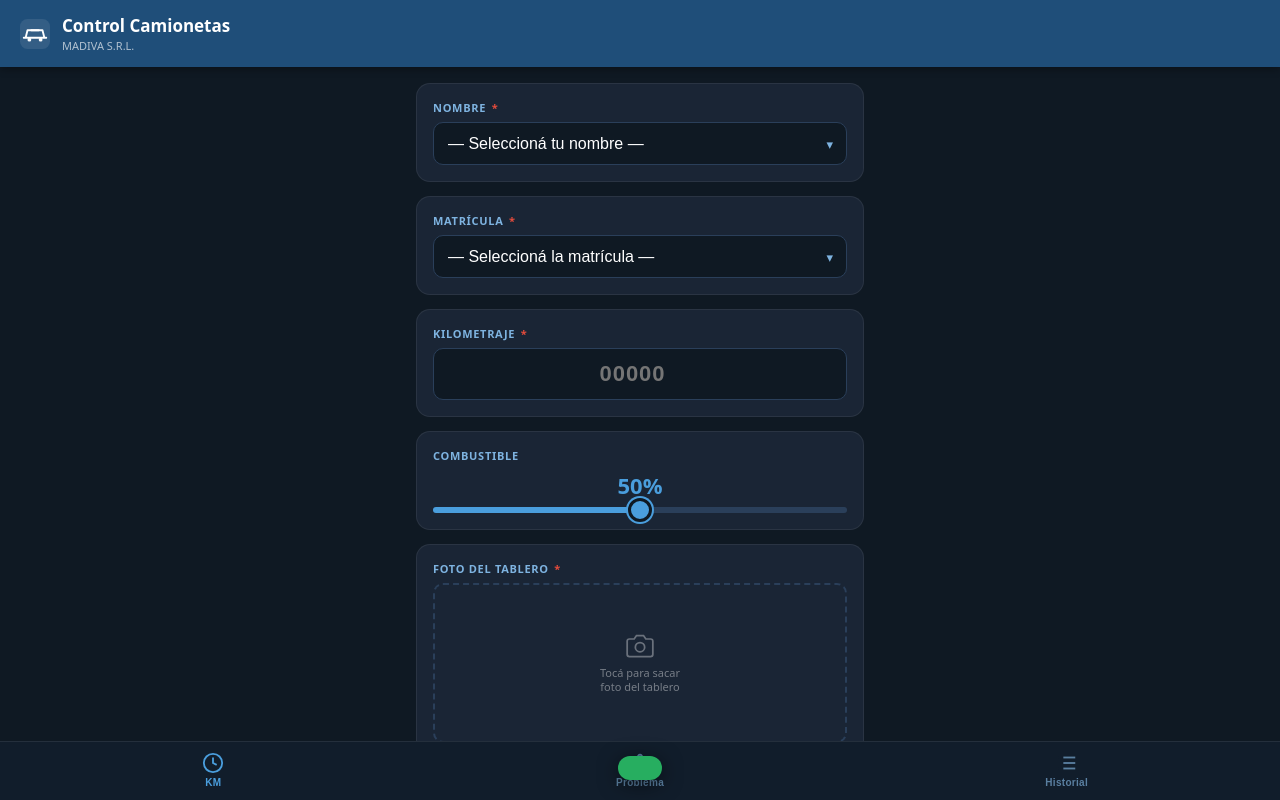
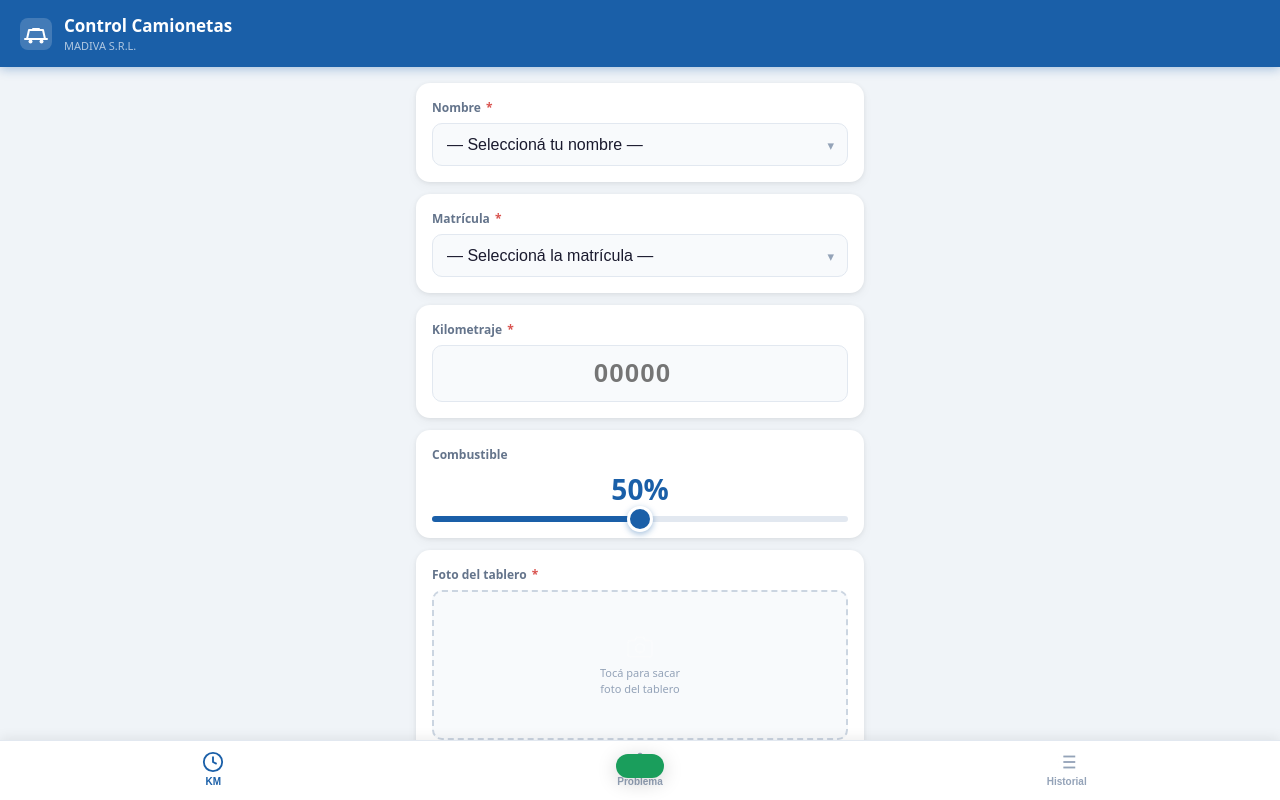
Before and after one commit to madiva-tools/camionetas, a plain HTML site: page index.html in a window 1280 px wide. Both pictures are taken after a click on the button "KM". Shown: the top 800 px of the page. Drawn offline with Linux system fonts and the light colour scheme.

Commit message:
design: light theme, white cards, blue+red accents

```diff
--- a/index.html
+++ b/index.html
@@ -3,7 +3,7 @@
 <head>
 <meta charset="UTF-8">
 <meta name="viewport" content="width=device-width, initial-scale=1, maximum-scale=1">
-<meta name="theme-color" content="#1F4E79">
+<meta name="theme-color" content="#1A5FA8">
 <meta name="apple-mobile-web-app-capable" content="yes">
 <meta name="apple-mobile-web-app-status-bar-style" content="black-translucent">
 <meta name="apple-mobile-web-app-title" content="MADIVA Camionetas">
@@ -11,103 +11,106 @@
 <title>MADIVA — Control Camionetas</title>
 <style>
 *{box-sizing:border-box;margin:0;padding:0;-webkit-tap-highlight-color:transparent}
-body{font-family:system-ui,-apple-system,sans-serif;background:#0f1923;color:#fff;min-height:100vh;display:flex;flex-direction:column;padding-bottom:70px}
+body{font-family:system-ui,-apple-system,sans-serif;background:#F0F4F8;color:#1a1a2e;min-height:100vh;display:flex;flex-direction:column;padding-bottom:72px}
 
 /* HEADER */
-header{background:#1F4E79;padding:14px 20px;display:flex;align-items:center;gap:12px;position:sticky;top:0;z-index:10;box-shadow:0 2px 8px #0005}
-header h1{font-size:17px;font-weight:700}
-header p{font-size:11px;opacity:.65;margin-top:1px}
+header{background:#1A5FA8;padding:14px 20px;display:flex;align-items:center;gap:12px;position:sticky;top:0;z-index:10;box-shadow:0 2px 10px rgba(26,95,168,.35)}
+header h1{font-size:17px;font-weight:700;color:#fff}
+header p{font-size:11px;color:rgba(255,255,255,.65);margin-top:1px}
 
 /* TABS */
-.tabs{position:fixed;bottom:0;left:0;right:0;background:#111d2b;border-top:1px solid #ffffff14;display:flex;z-index:20}
-.tab{flex:1;padding:10px 4px 12px;display:flex;flex-direction:column;align-items:center;gap:3px;cursor:pointer;border:none;background:none;color:#5a7fa0;font-size:10px;font-weight:600;letter-spacing:.3px;transition:color .15s}
-.tab.active{color:#4a9edd}
+.tabs{position:fixed;bottom:0;left:0;right:0;background:#fff;border-top:1px solid #e2e8f0;display:flex;z-index:20;box-shadow:0 -2px 12px rgba(0,0,0,.08)}
+.tab{flex:1;padding:10px 4px 13px;display:flex;flex-direction:column;align-items:center;gap:3px;cursor:pointer;border:none;background:none;color:#94a3b8;font-size:10px;font-weight:600;transition:color .15s}
+.tab.active{color:#1A5FA8}
+.tab.active-prob{color:#d9534f}
 .tab svg{width:22px;height:22px}
 
 /* PAGES */
-.page{display:none;padding:16px;max-width:480px;width:100%;margin:0 auto;flex-direction:column;gap:14px}
+.page{display:none;padding:16px;max-width:480px;width:100%;margin:0 auto;flex-direction:column;gap:12px}
 .page.active{display:flex}
 
 /* CARDS */
-.card{background:#1a2535;border-radius:14px;padding:16px;border:1px solid #ffffff12}
-.card-title{font-size:13px;font-weight:700;color:#7eb3e0;margin-bottom:12px;text-transform:uppercase;letter-spacing:.6px}
+.card{background:#fff;border-radius:14px;padding:16px;box-shadow:0 1px 4px rgba(0,0,0,.07),0 4px 12px rgba(0,0,0,.04)}
 
-label{display:block;font-size:11px;font-weight:600;text-transform:uppercase;letter-spacing:.7px;color:#7eb3e0;margin-bottom:7px}
+label{display:block;font-size:12px;font-weight:600;color:#64748b;margin-bottom:7px}
 
 input[type=text],input[type=number],textarea,select{
-  width:100%;background:#0f1923;border:1px solid #2a3f5a;border-radius:10px;
-  color:#fff;font-size:16px;padding:12px 14px;outline:none;
+  width:100%;background:#F8FAFC;border:1.5px solid #e2e8f0;border-radius:10px;
+  color:#1a1a2e;font-size:16px;padding:12px 14px;outline:none;
   transition:border-color .2s;-webkit-appearance:none
 }
-input:focus,textarea:focus,select:focus{border-color:#4a9edd}
+input:focus,textarea:focus,select:focus{border-color:#1A5FA8;background:#fff}
 textarea{resize:none;height:76px;font-family:inherit}
 
 .sel-wrap{position:relative}
-.sel-wrap select{padding-right:36px}
-.sel-wrap::after{content:"▾";position:absolute;right:14px;top:50%;transform:translateY(-50%);pointer-events:none;color:#7eb3e0;font-size:13px}
+.sel-wrap select{padding-right:36px;cursor:pointer}
+.sel-wrap::after{content:"▾";position:absolute;right:14px;top:50%;transform:translateY(-50%);pointer-events:none;color:#94a3b8;font-size:13px}
 
 /* KM */
-input.km{font-size:22px;font-weight:700;text-align:center;letter-spacing:1px}
+input.km{font-size:26px;font-weight:700;text-align:center;letter-spacing:1px;color:#1A5FA8}
 
 /* Combustible */
-.comb-wrap{display:flex;flex-direction:column;gap:7px}
-.comb-val{text-align:center;font-size:22px;font-weight:700;color:#4a9edd}
-.comb-slider{-webkit-appearance:none;appearance:none;width:100%;height:6px;border-radius:3px;background:linear-gradient(to right,#4a9edd var(--pct,50%),#2a3f5a var(--pct,50%));outline:none;cursor:pointer}
-.comb-slider::-webkit-slider-thumb{-webkit-appearance:none;width:24px;height:24px;border-radius:50%;background:#4a9edd;border:3px solid #0f1923;box-shadow:0 0 0 2px #4a9edd}
+.comb-wrap{display:flex;flex-direction:column;gap:8px}
+.comb-val{text-align:center;font-size:28px;font-weight:700;color:#1A5FA8}
+.comb-slider{-webkit-appearance:none;appearance:none;width:100%;height:6px;border-radius:3px;background:linear-gradient(to right,#1A5FA8 var(--pct,50%),#e2e8f0 var(--pct,50%));outline:none;cursor:pointer}
+.comb-slider::-webkit-slider-thumb{-webkit-appearance:none;width:26px;height:26px;border-radius:50%;background:#1A5FA8;border:3px solid #fff;box-shadow:0 2px 6px rgba(26,95,168,.4)}
 
 /* Fotos */
 .fotos-grid{display:grid;gap:10px}
 .fotos-grid.one{grid-template-columns:1fr}
 .fotos-grid.three{grid-template-columns:repeat(3,1fr)}
-.foto-slot{border:2px dashed #2a3f5a;border-radius:10px;min-height:100px;display:flex;flex-direction:column;align-items:center;justify-content:center;gap:6px;cursor:pointer;position:relative;overflow:hidden;transition:border-color .2s}
-.foto-slot.one{min-height:160px}
+.foto-slot{border:2px dashed #cbd5e1;border-radius:10px;min-height:100px;display:flex;flex-direction:column;align-items:center;justify-content:center;gap:5px;cursor:pointer;position:relative;overflow:hidden;transition:border-color .2s;background:#F8FAFC}
+.foto-slot:active{border-color:#1A5FA8}
+.foto-slot.one{min-height:150px}
 .foto-slot input[type=file]{position:absolute;inset:0;opacity:0;width:100%;height:100%;cursor:pointer}
-.foto-slot svg{opacity:.35;width:28px;height:28px}
-.foto-slot p{font-size:11px;opacity:.4;text-align:center;line-height:1.3}
+.foto-slot svg{opacity:.3;width:26px;height:26px;color:#1a1a2e}
+.foto-slot p{font-size:11px;color:#94a3b8;text-align:center;line-height:1.4}
 .foto-slot img{position:absolute;inset:0;width:100%;height:100%;object-fit:cover}
-.foto-badge{position:absolute;bottom:4px;right:4px;background:#1F4E79cc;border-radius:5px;padding:2px 6px;font-size:10px;font-weight:700}
+.foto-badge{position:absolute;bottom:4px;right:4px;background:rgba(26,95,168,.85);color:#fff;border-radius:5px;padding:2px 7px;font-size:10px;font-weight:700}
 
-/* Botón */
-.btn{background:#1F4E79;border:none;color:#fff;width:100%;padding:16px;border-radius:12px;font-size:16px;font-weight:700;cursor:pointer;display:flex;align-items:center;justify-content:center;gap:8px;transition:background .15s}
-.btn:active{background:#174069}
-.btn.loading{opacity:.6;pointer-events:none}
-.btn.danger{background:#8b2020}
+/* Botones */
+.btn{border:none;color:#fff;width:100%;padding:16px;border-radius:12px;font-size:16px;font-weight:700;cursor:pointer;display:flex;align-items:center;justify-content:center;gap:8px;transition:opacity .15s,transform .1s;background:#1A5FA8}
+.btn:active{opacity:.85;transform:scale(.98)}
+.btn.loading{opacity:.55;pointer-events:none}
+.btn.danger{background:#d9534f}
+.btn.danger:active{opacity:.85}
 
-.required{color:#e74c3c;margin-left:2px}
-.opt{opacity:.45;font-size:9px;text-transform:none;letter-spacing:0;margin-left:4px}
+.required{color:#d9534f;margin-left:2px}
+.opt{color:#94a3b8;font-size:9px;font-weight:400;margin-left:4px}
 
 /* HISTORIAL */
-.filtros{display:flex;gap:8px}
+.filtros{display:flex;gap:8px;align-items:center}
 .filtros select{flex:1;font-size:13px;padding:10px 12px}
-.btn-refresh{background:#1a2535;border:1px solid #2a3f5a;color:#7eb3e0;border-radius:10px;padding:10px 14px;font-size:13px;cursor:pointer;white-space:nowrap}
+.btn-refresh{background:#fff;border:1.5px solid #e2e8f0;color:#64748b;border-radius:10px;padding:10px 14px;font-size:16px;cursor:pointer;line-height:1;box-shadow:0 1px 3px rgba(0,0,0,.06)}
+.btn-refresh:active{background:#F0F4F8}
 
 .hist-list{display:flex;flex-direction:column;gap:10px}
-.hist-item{background:#1a2535;border-radius:12px;padding:14px;border:1px solid #ffffff12;border-left:3px solid #1F4E79}
-.hist-item.problema{border-left-color:#c0392b}
+.hist-item{background:#fff;border-radius:12px;padding:14px;box-shadow:0 1px 4px rgba(0,0,0,.07);border-left:4px solid #1A5FA8}
+.hist-item.problema{border-left-color:#d9534f}
 .hist-meta{display:flex;justify-content:space-between;align-items:center;margin-bottom:6px}
-.hist-tipo{font-size:10px;font-weight:700;text-transform:uppercase;letter-spacing:.5px;padding:2px 7px;border-radius:4px;background:#1F4E790;color:#4a9edd}
-.hist-tipo.p{color:#e74c3c}
-.hist-fecha{font-size:11px;color:#5a7fa0}
-.hist-nombre{font-size:14px;font-weight:700;margin-bottom:2px}
-.hist-detalle{font-size:12px;color:#7eb3e0;display:flex;gap:12px;flex-wrap:wrap}
-.hist-obs{font-size:12px;color:#a0b8cc;margin-top:5px;font-style:italic}
-.hist-empty{text-align:center;padding:40px 20px;color:#3a5a7a;font-size:14px}
+.hist-tipo{font-size:11px;font-weight:700;color:#1A5FA8}
+.hist-tipo.p{color:#d9534f}
+.hist-fecha{font-size:11px;color:#94a3b8}
+.hist-nombre{font-size:14px;font-weight:700;margin-bottom:3px;color:#1a1a2e}
+.hist-detalle{font-size:12px;color:#64748b;display:flex;gap:12px;flex-wrap:wrap}
+.hist-obs{font-size:12px;color:#64748b;margin-top:5px;font-style:italic}
+.hist-empty{text-align:center;padding:40px 20px;color:#94a3b8;font-size:14px}
 
 /* Toast */
-.toast{position:fixed;bottom:80px;left:50%;transform:translateX(-50%) translateY(60px);background:#27ae60;color:#fff;padding:12px 22px;border-radius:12px;font-weight:600;font-size:14px;transition:transform .3s;z-index:100;box-shadow:0 4px 20px #0008;white-space:nowrap}
+.toast{position:fixed;bottom:82px;left:50%;transform:translateX(-50%) translateY(60px);background:#1a9e5c;color:#fff;padding:12px 24px;border-radius:12px;font-weight:600;font-size:14px;transition:transform .3s;z-index:100;box-shadow:0 4px 20px rgba(0,0,0,.18);white-space:nowrap}
 .toast.show{transform:translateX(-50%) translateY(0)}
-.toast.err{background:#c0392b}
+.toast.err{background:#d9534f}
 </style>
 </head>
 <body>
 
 <header>
-  <svg width="30" height="30" viewBox="0 0 32 32" fill="none">
-    <rect width="32" height="32" rx="8" fill="#ffffff18"/>
-    <path d="M4 20h24M6 20l2-8h16l2 8" stroke="#fff" stroke-width="2" stroke-linecap="round" stroke-linejoin="round"/>
-    <circle cx="10" cy="22" r="2" fill="#fff"/>
-    <circle cx="22" cy="22" r="2" fill="#fff"/>
-    <path d="M12 12h8" stroke="#fff" stroke-width="2" stroke-linecap="round"/>
+  <svg width="32" height="32" viewBox="0 0 32 32" fill="none">
+    <rect width="32" height="32" rx="8" fill="rgba(255,255,255,.18)"/>
+    <path d="M5 21h22M7 21l2-9h14l2 9" stroke="#fff" stroke-width="2" stroke-linecap="round" stroke-linejoin="round"/>
+    <circle cx="10.5" cy="23.5" r="2" fill="#fff"/>
+    <circle cx="21.5" cy="23.5" r="2" fill="#fff"/>
+    <rect x="12" y="10" width="8" height="2" rx="1" fill="#fff"/>
   </svg>
   <div><h1>Control Camionetas</h1><p>MADIVA S.R.L.</p></div>
 </header>
@@ -336,9 +339,9 @@ const SCRIPT_URL = "https://script.google.com/macros/s/AKfycbww5_9dM2XcsLWs8tnLy
 // Navegación
 function showPage(id, btn) {
   document.querySelectorAll('.page').forEach(p => p.classList.remove('active'));
-  document.querySelectorAll('.tab').forEach(t => t.classList.remove('active'));
+  document.querySelectorAll('.tab').forEach(t => { t.classList.remove('active'); t.classList.remove('active-prob'); });
   document.getElementById('page-' + id).classList.add('active');
-  btn.classList.add('active');
+  btn.classList.add(id === 'prob' ? 'active-prob' : 'active');
   if (id === 'hist') cargarHistorial();
 }
 
```
